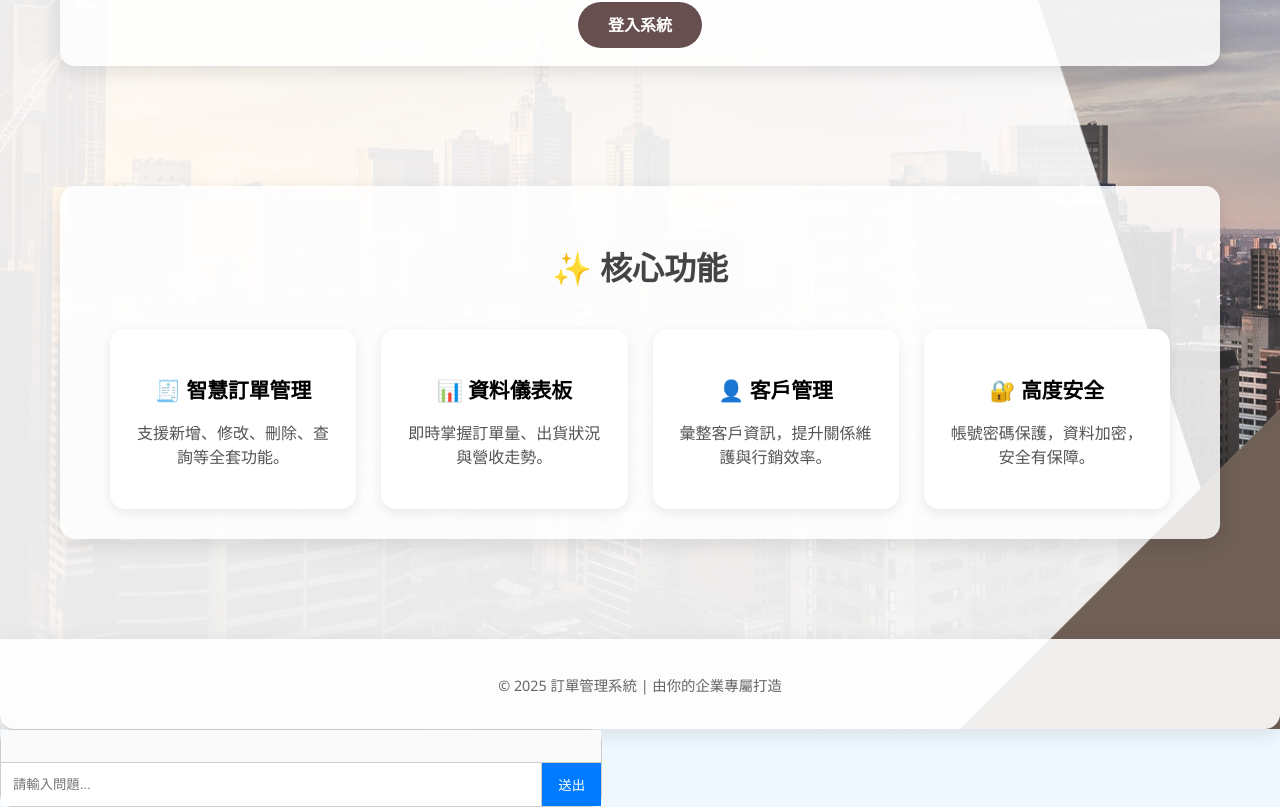
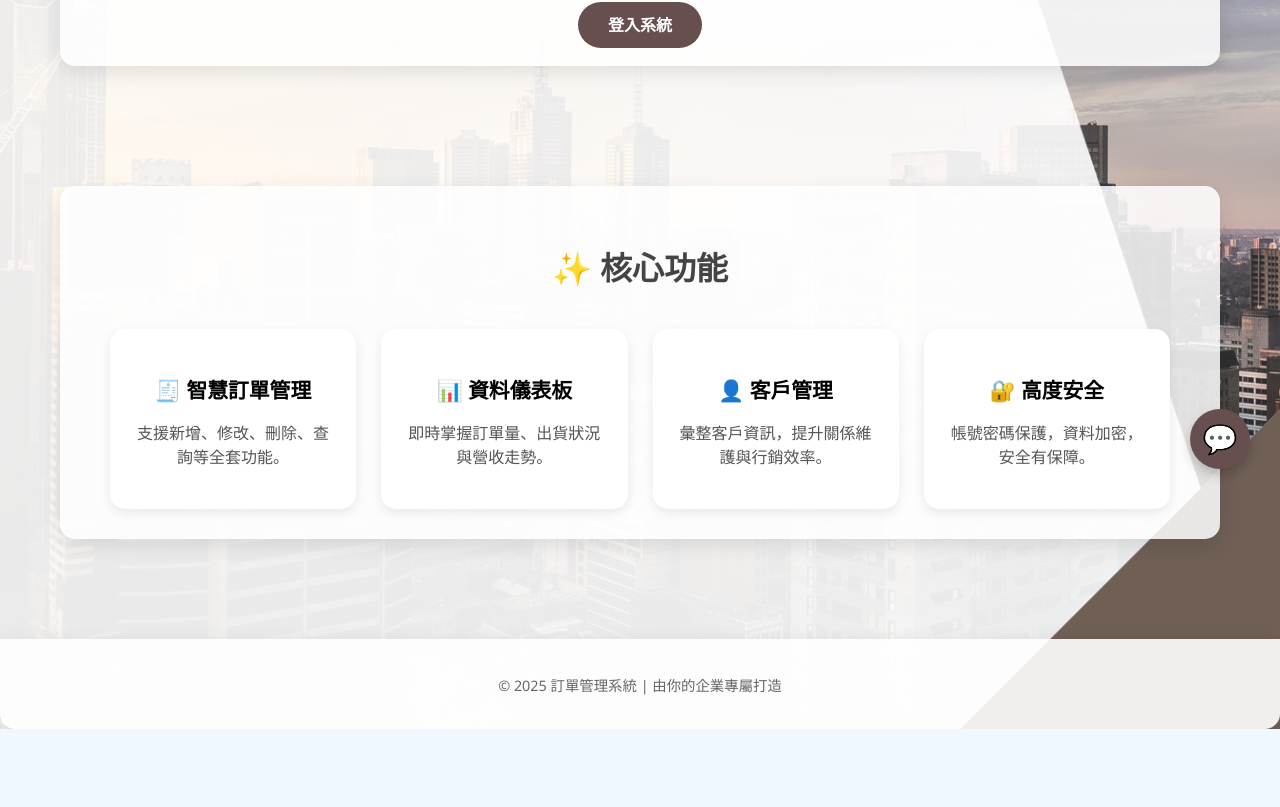
Before and after one commit to CardiaCeres/manufacturing_system, a Vue app in the folder project/: page / in a window 1280 px wide. Shown: the part 301-1108 px from the top of the page. After the commit the page ends 1030 px from the top, so only its background shows below. Built offline with nearby package versions, Linux system fonts and the light colour scheme.

Commit message:
Update ChatWidget.vue

```diff
--- a/project/src/components/ChatWidget.vue
+++ b/project/src/components/ChatWidget.vue
@@ -1,111 +1,186 @@
 <template>
-  <div class="chat-widget">
-    <div class="chat-messages">
-      <div v-for="(msg, index) in messages" :key="index" class="chat-message" :class="msg.sender">
-        <span v-html="msg.text"></span>
+  <div class="chat-widget" :class="{ open: isOpen }">
+    <button class="chat-toggle" @click="toggleChat">
+      💬
+    </button>
+    <div class="chat-window" v-if="isOpen">
+      <div class="chat-header">
+        <span>智慧客服小幫手</span>
+        <button class="close-btn" @click="toggleChat">✖</button>
       </div>
-    </div>
-    <div class="chat-input">
-      <input v-model="userInput" @keyup.enter="sendMessage" placeholder="請輸入問題..." />
-      <button @click="sendMessage">送出</button>
+      <div class="chat-messages" ref="messagesContainer">
+        <div v-for="(msg, idx) in messages" :key="idx" :class="['message', msg.from]">
+          <div class="msg-content">{{ msg.text }}</div>
+        </div>
+      </div>
+      <div class="chat-input">
+        <input
+          v-model="userInput"
+          @keydown.enter.prevent="sendMessage"
+          placeholder="請輸入問題..."
+        />
+        <button @click="sendMessage">送出</button>
+      </div>
     </div>
   </div>
 </template>
 
 <script>
 export default {
+  name: "ChatWidget",
   data() {
     return {
-      userInput: '',
-      messages: []
+      isOpen: false,
+      userInput: "",
+      messages: [
+        { from: "bot", text: "您好！我是智慧客服，有什麼可以幫您？" }
+      ],
     };
   },
   methods: {
+    toggleChat() {
+      this.isOpen = !this.isOpen;
+      if (this.isOpen) {
+        this.$nextTick(() => {
+          this.scrollToBottom();
+        });
+      }
+    },
     async sendMessage() {
-      if (!this.userInput.trim()) return;
+      const msg = this.userInput.trim();
+      if (!msg) return;
 
-      const message = this.userInput.trim();
-      this.messages.push({ text: message, sender: 'user' });
-      this.userInput = '';
+      // 顯示使用者訊息
+      this.messages.push({ from: "user", text: msg });
+      this.userInput = "";
+      this.scrollToBottom();
 
+      // 呼叫後端 AI API
       try {
-        const response = await fetch('/api/chat', {
-          method: 'POST',
-          headers: { 'Content-Type': 'application/json' },
-          body: JSON.stringify({ message })
+        const res = await fetch("/api/chat", {
+          method: "POST",
+          headers: { "Content-Type": "application/json" },
+          body: JSON.stringify({ message: msg }),
         });
-        const data = await response.json();
+        const data = await res.text();
 
-        // 處理 response，移除前綴與轉換換行
-        let reply = data.response || '系統沒有回應';
-        reply = reply.replace(/^response\s*:\s*/i, ''); // 去除 "response:" 前綴（若有）
-        reply = reply.replace(/\\n/g, '<br>'); // 將 \n 轉為 <br>
-
-        this.messages.push({ text: reply, sender: 'bot' });
+        // 顯示機器人回覆
+        this.messages.push({ from: "bot", text: data });
+        this.scrollToBottom();
       } catch (err) {
-        console.error(err);
-        this.messages.push({ text: '⚠️ 無法取得回應，請稍後再試。', sender: 'bot' });
+        this.messages.push({
+          from: "bot",
+          text: "抱歉，系統暫時無法回應，請稍後再試。",
+        });
+        this.scrollToBottom();
       }
-    }
-  }
+    },
+    scrollToBottom() {
+      this.$nextTick(() => {
+        const container = this.$refs.messagesContainer;
+        container.scrollTop = container.scrollHeight;
+      });
+    },
+  },
 };
 </script>
 
 <style scoped>
 .chat-widget {
-  width: 100%;
-  max-width: 600px;
-  border: 1px solid #ccc;
-  border-radius: 12px;
+  position: fixed;
+  bottom: 30px;
+  right: 30px;
+  z-index: 9999;
+  font-family: 'Segoe UI', Tahoma, Geneva, Verdana, sans-serif;
+}
+.chat-toggle {
+  background-color: #674f4f;
+  border: none;
+  color: white;
+  font-size: 28px;
+  border-radius: 50%;
+  width: 60px;
+  height: 60px;
+  cursor: pointer;
+  box-shadow: 0 6px 12px rgba(0,0,0,0.2);
+  transition: background-color 0.3s ease;
+}
+.chat-toggle:hover {
+  background-color: #563f3f;
+}
+.chat-window {
+  width: 320px;
+  max-height: 420px;
+  background: white;
+  border-radius: 15px;
+  box-shadow: 0 6px 18px rgba(0,0,0,0.3);
   display: flex;
   flex-direction: column;
-  font-family: Arial, sans-serif;
+  overflow: hidden;
+  margin-bottom: 10px;
 }
-
+.chat-header {
+  background-color: #674f4f;
+  color: white;
+  padding: 12px;
+  font-weight: bold;
+  display: flex;
+  justify-content: space-between;
+  align-items: center;
+}
+.close-btn {
+  background: transparent;
+  border: none;
+  color: white;
+  font-size: 20px;
+  cursor: pointer;
+}
 .chat-messages {
   flex: 1;
-  padding: 16px;
-  max-height: 400px;
+  padding: 10px;
   overflow-y: auto;
-  background-color: #fafafa;
+  background: #f9f9f9;
 }
-
-.chat-message {
+.message {
   margin-bottom: 12px;
-  padding: 8px 12px;
-  border-radius: 10px;
   max-width: 80%;
   word-wrap: break-word;
 }
-
-.chat-message.user {
-  background-color: #dcf8c6;
+.message.user {
+  color: #2a64f5;
   align-self: flex-end;
+  background-color: #e6f0ff;
+  border-radius: 10px 10px 0 10px;
+  padding: 8px 12px;
 }
-
-.chat-message.bot {
-  background-color: #e8e8e8;
+.message.bot {
+  color: #4a4a4a;
   align-self: flex-start;
+  background-color: #ddd;
+  border-radius: 10px 10px 10px 0;
+  padding: 8px 12px;
 }
-
 .chat-input {
   display: flex;
   border-top: 1px solid #ccc;
 }
-
 .chat-input input {
   flex: 1;
-  padding: 12px;
   border: none;
+  padding: 10px 12px;
+  font-size: 14px;
   outline: none;
 }
-
 .chat-input button {
-  padding: 12px 16px;
+  background-color: #674f4f;
+  color: white;
   border: none;
-  background-color: #007bff;
-  color: white;
+  padding: 0 16px;
   cursor: pointer;
-  border-left: 1px solid #ccc;
+  font-weight: bold;
+  transition: background-color 0.3s ease;
+}
+.chat-input button:hover {
+  background-color: #563f3f;
 }
 </style>
```
